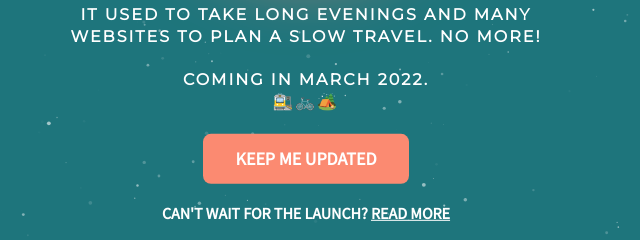
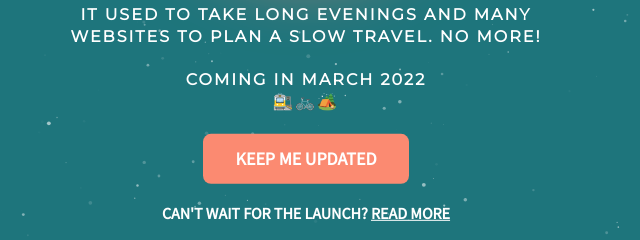
Before and after one commit to Driesvanransbeeck/slowby, a plain HTML site: page index.html in a window 1280 px wide. Shown: the part 389-629 px from the top of the page, 334-974 px from the left. Drawn offline with nearby package versions, Linux system fonts and the light colour scheme; a script that the page names is missing; a web font is replaced by a local one.

Commit message:
Delete point

```diff
--- a/index.html
+++ b/index.html
@@ -28,7 +28,7 @@
     </div>
     <div class="content">
       <h2 class="content__stay-tuned">It used to take long evenings and many websites to plan a slow travel. No more!</h2>
-      <h1 class="content__title">Coming in March 2022.<br>🚉🚲🏕️</h1>
+      <h1 class="content__title">Coming in March 2022<br>🚉🚲🏕️</h1>
     </div>
 
     <button class="button button1" data-tally-open="wLVA1m" data-tally-layout="modal" data-tally-hide-title="1" data-tally-emoji-text="🎉" data-tally-emoji-animation="wave" data-tally-auto-close="2000"><b>KEEP ME UPDATED</b></button>
```
